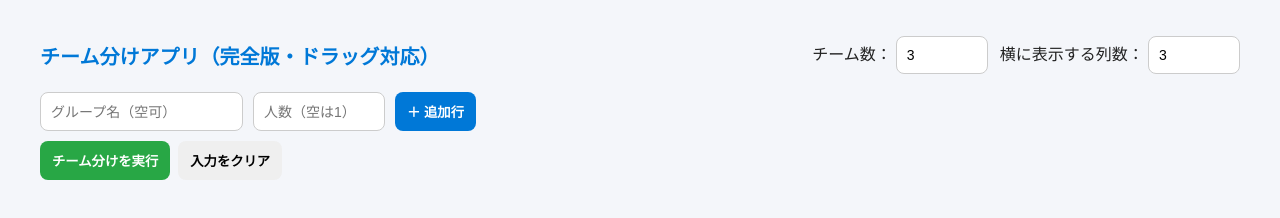
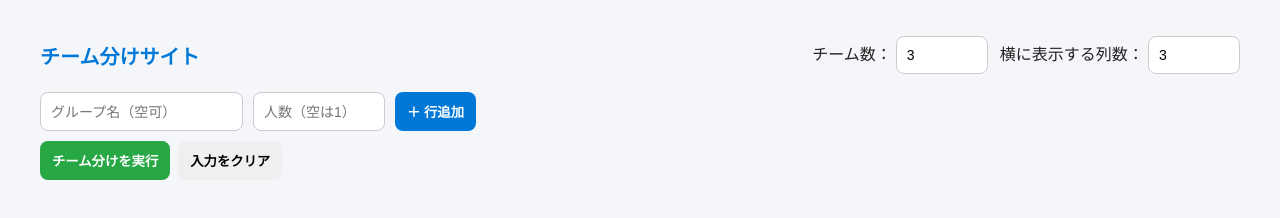
Before and after one commit to atk18290-gif/grouping2, a plain HTML site: page index.html in a window 1280 px wide. Drawn offline with Linux system fonts and the light colour scheme.

Commit message:
Update index.html

```diff
--- a/index.html
+++ b/index.html
@@ -3,13 +3,13 @@
 <head>
 <meta charset="utf-8" />
 <meta name="viewport" content="width=device-width,initial-scale=1" />
-<title>チーム分けアプリ（完全版）</title>
+<title>チーム分けサイト</title>
 <link rel="stylesheet" href="style.css">
 </head>
 <body>
 <div class="wrap">
   <header>
-    <h1>チーム分けアプリ（完全版・ドラッグ対応）</h1>
+    <h1>チーム分けサイト</h1>
     <div style="display:flex;gap:12px;align-items:center;flex-wrap:wrap;">
       <label>チーム数：
         <input id="teamCount" type="number" min="1" value="3" style="width:70px">
@@ -24,7 +24,7 @@
     <div class="group-row" id="group-row-1">
       <input id="name-1" type="text" placeholder="グループ名（空可）" />
       <input id="size-1" type="number" min="1" placeholder="人数（空は1）" style="width:110px" />
-      <button class="btn btn-add" onclick="addGroupInput()">＋ 追加行</button>
+      <button class="btn btn-add" onclick="addGroupInput()">＋ 行追加</button>
     </div>
   </div>
 
```
